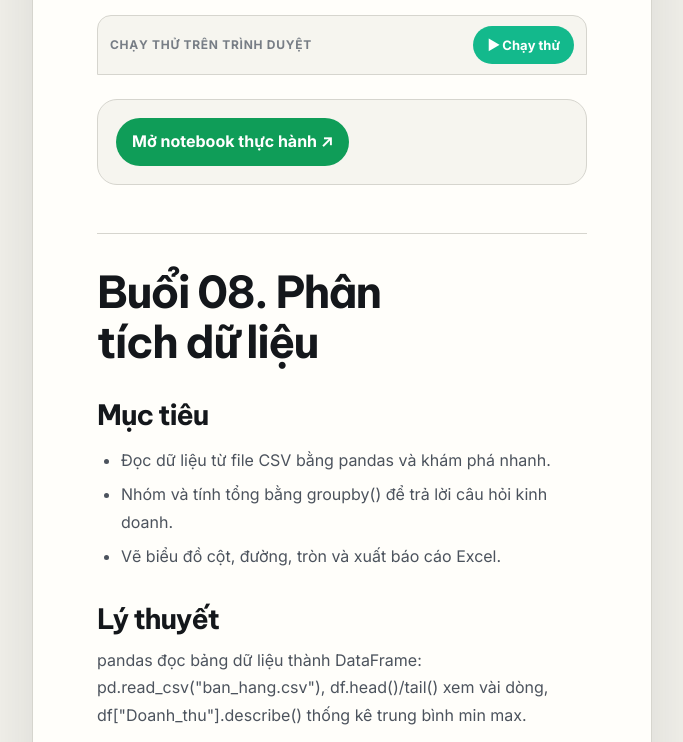
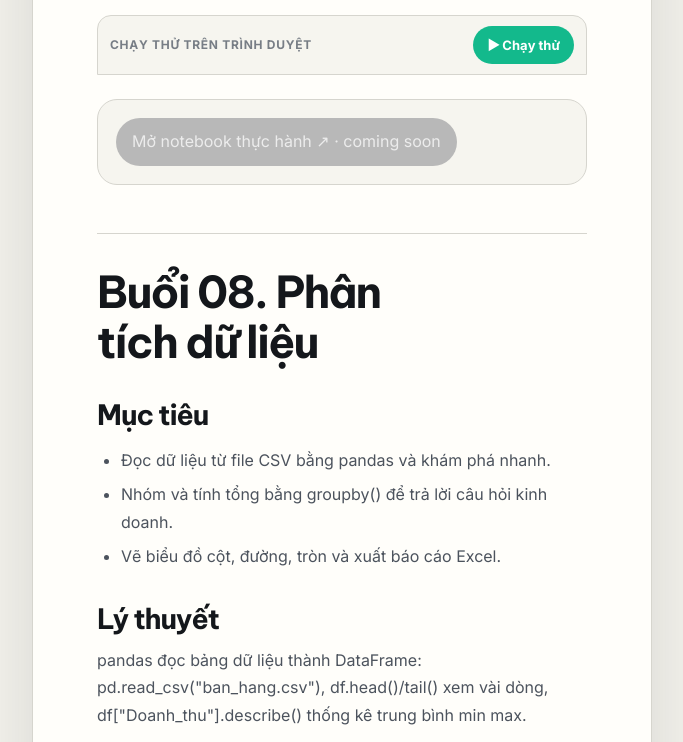
Before and after one commit to danny2904/lap-trinh-python, a website: page index.html in a window 1280 px wide. Shown: the part 10844-11586 px from the top of the page, without its empty margins (344-1027 px from the left). Drawn offline with Linux system fonts and the light colour scheme.

Commit message:
Dời ngày mở B7-8 -> 2/10, B9 -> 9/10 cho khớp TKB (lớp nghỉ 19-20/9)

```diff
--- a/index.html
+++ b/index.html
@@ -468,7 +468,7 @@ for f in thu_muc.glob("*"):
         ipynb: 'https://drive.google.com/file/d/1yCJnZmKzu8odYqZr0e0TGoalfFuY1XW8/view'
       },
       {
-        id: 'c07', n: '07', open: '2026-09-25', title: 'Đọc ghi file Excel', kind: 'ung-dung',
+        id: 'c07', n: '07', open: '2026-10-02', title: 'Đọc ghi file Excel', kind: 'ung-dung',
         goal: ['Tạo file Excel bằng openpyxl.', 'Ghi dữ liệu vào từng ô và thêm dòng.', 'Đọc lại file Excel và lưu bản mới.'],
         theory: ['openpyxl làm việc với bảng tính thuần: Workbook() tạo file mới, ws.active lấy sheet, ws.append(dong) thêm một dòng, ws["A1"] hoặc ws.cell(row, column) truy cập ô, wb.save() lưu file. Phù hợp bảng điểm, tổng kết đơn giản.', 'load_workbook mở file có sẵn để đọc hoặc sửa; kết hợp append để thêm cột xếp loại rồi lưu thành file mới.'],
         code: `try:
@@ -496,7 +496,7 @@ else:
         ipynb: 'https://drive.google.com/file/d/1FeCzGW-elWne97Vu7mvhf82WODKT4wwC/view'
       },
       {
-        id: 'c08', n: '08', open: '2026-09-25', title: 'Phân tích dữ liệu', kind: 'du-an',
+        id: 'c08', n: '08', open: '2026-10-02', title: 'Phân tích dữ liệu', kind: 'du-an',
         goal: ['Đọc dữ liệu từ file CSV bằng pandas và khám phá nhanh.', 'Nhóm và tính tổng bằng groupby() để trả lời câu hỏi kinh doanh.', 'Vẽ biểu đồ cột, đường, tròn và xuất báo cáo Excel.'],
         theory: ['pandas đọc bảng dữ liệu thành DataFrame: pd.read_csv("ban_hang.csv"), df.head()/tail() xem vài dòng, df["Doanh_thu"].describe() thống kê trung bình min max.', 'Nhóm theo tư duy Pivot Table trong Excel: df.groupby("Danh_muc")["Doanh_thu"].sum() cộng tổng theo từng nhóm; lọc bằng df[df["Doanh_thu"] > ngưỡng]. Vẽ thẳng từ kết quả bằng .plot(kind="bar"/"line"/"pie") rồi lưu báo cáo bằng pd.ExcelWriter.'],
         code: `try:
@@ -518,7 +518,7 @@ else:
         ipynb: 'https://drive.google.com/file/d/1gdD5q8NYBWYMO1ISmm-EUCqyF7_UJfay/view'
       },
       {
-        id: 'c09', n: '09', open: '2026-10-02', title: 'Làm việc với API Gemini', kind: 'du-an',
+        id: 'c09', n: '09', open: '2026-10-09', title: 'Làm việc với API Gemini', kind: 'du-an',
         goal: ['Cài thư viện google-generativeai và lấy API key của mình.', 'Gọi Gemini và đưa nội dung công việc vào prompt.', 'Nạp bảng số liệu (kiểu phân tích buổi 8) để Gemini viết nhận xét gửi sếp.'],
         theory: ['Gemini là mô hình AI của Google; API trả văn bản: genai.configure(api_key=KHOA_CUA_BAN), model = genai.GenerativeModel("gemini-2.0-flash"), cau_tra_loi = model.generate_content(noi_dung), in cau_tra_loi.text.', 'Buổi kết màn: đưa bảng thống kê vào prompt để Gemini viết đoạn nhận xét gửi sếp (executive summary) và tự phát hiện tháng bất thường — kết hợp Python truyền thống và AI để giải phóng công sức.'],
         code: `# Trình duyệt demo: không có key nên chỉ xem luồng gọi, không chạy thật.
```
